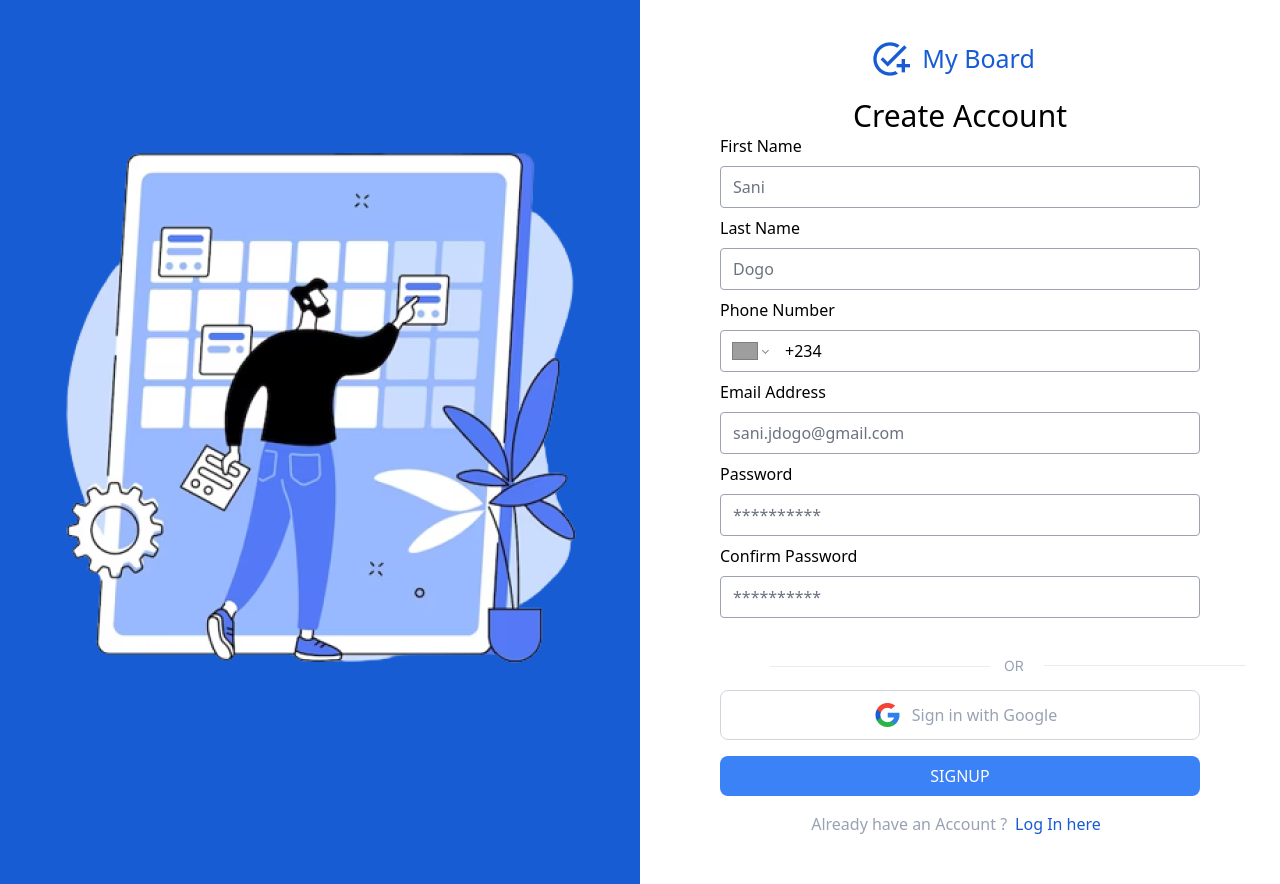
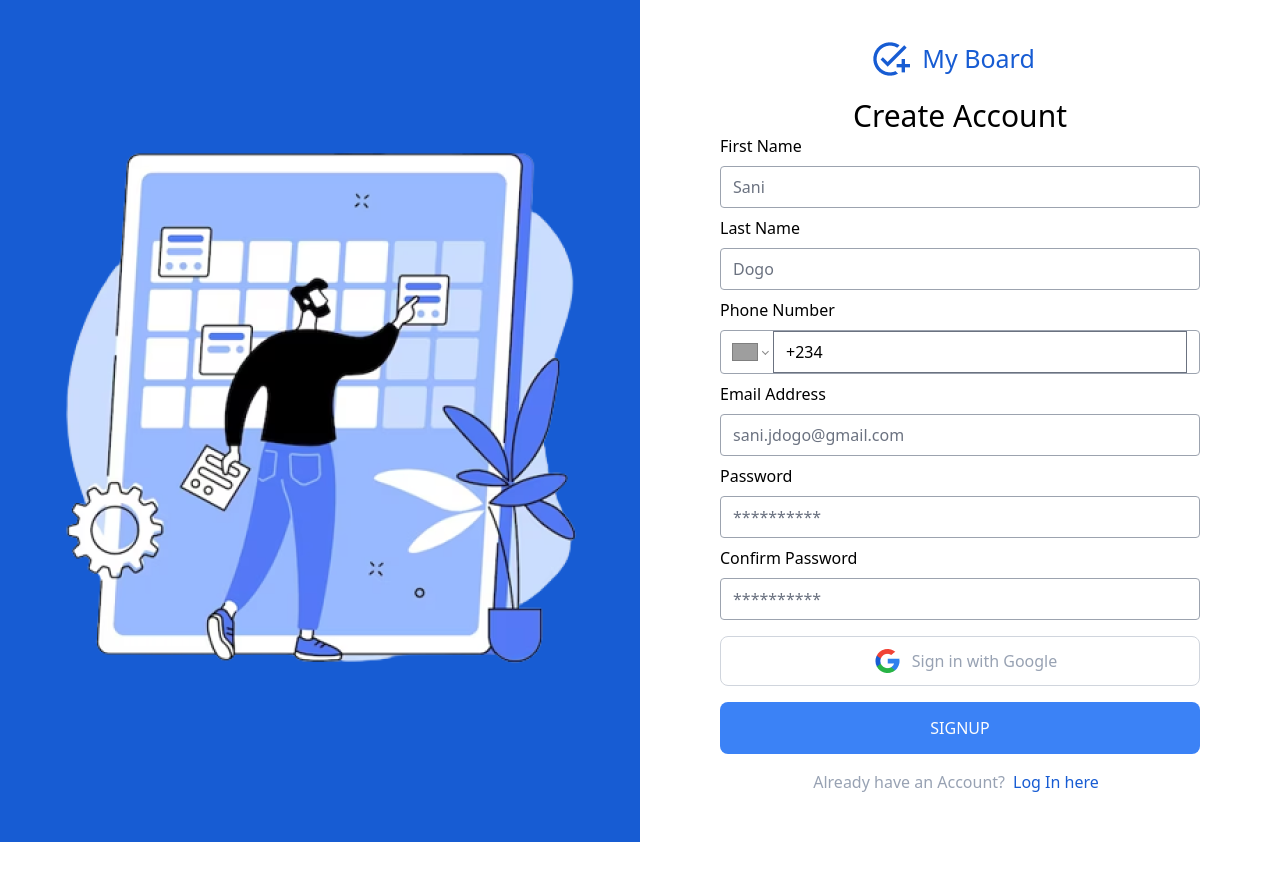
Before and after one commit to IsiomaNwobi1/myboard, a React (Vite) app in the folder my-board-app-fe/: page /signup in a window 1280 px wide. After the commit the page ends 842 px from the top, so only its background shows below. Built offline with nearby package versions, Linux system fonts and the light colour scheme; grey boxes are pictures that could not be loaded; a web font is replaced by a local one.

Commit message:
signup integration

```diff
--- a/my-board-app-fe/package.json
+++ b/my-board-app-fe/package.json
@@ -13,6 +13,7 @@
     "axios": "^1.6.8",
     "react": "^18.2.0",
     "react-dom": "^18.2.0",
+    "react-modal": "^3.16.1",
     "react-phone-number-input": "^3.3.12",
     "react-router-dom": "^6.22.3"
   },
--- /dev/null
+++ b/my-board-app-fe/src/components/Signup/Loader.jsx
@@ -0,0 +1,52 @@
+import React from 'react'
+
+const Loader = () => {
+  return (
+    <>
+      <div style={{ width: '100%', paddingTop: '4rem', display: 'flex', justifyContent: 'center' }}>
+            <svg
+                style={{
+                    width: '200px',
+                    height: 'auto',
+                    display: 'block',
+                    margin: 'auto',
+                    strokeDasharray: '500',
+                    strokeDashoffset: '500',
+                    animation: 'draw-and-undo-logo 10s linear infinite, pulse 1.5s ease-in-out infinite',
+                }}
+                viewBox="0 0 50 50"
+                xmlns="http://www.w3.org/2000/svg"
+            >
+                <path
+                    d="M33.6667 5.63334L14.65 24.6667L7.58334 17.6L9.93334 15.25L14.65 19.9667L31.3167 3.30001L33.6667 5.63334ZM17 30.3333C9.65001 30.3333 3.66668 24.35 3.66668 17C3.66668 9.65001 9.65001 3.66668 17 3.66668C19.6167 3.66668 22.0667 4.43334 24.1333 5.75001L26.55 3.33334C23.8333 1.45001 20.55 0.333344 17 0.333344C7.80001 0.333344 0.333344 7.80001 0.333344 17C0.333344 26.2 7.80001 33.6667 17 33.6667C19.8833 33.6667 22.6 32.9333 24.9667 31.6333L22.4667 29.1333C20.8 29.9 18.95 30.3333 17 30.3333ZM28.6667 22H23.6667V25.3333H28.6667V30.3333H32V25.3333H37V22H32V17H28.6667V22Z"
+                    fill="none"
+                    stroke="#fff"
+                    strokeWidth=".6"
+                />
+            </svg>
+            <style>
+                {`
+                    @keyframes draw-and-undo-logo {
+                        0%, 100% {
+                            stroke-dashoffset: 500;
+                        }
+                        50% {
+                            stroke-dashoffset: 0;
+                        }
+                    }
+                    @keyframes pulse {
+                        0%, 100% {
+                            transform: scale(1);
+                        }
+                        50% {
+                            transform: scale(1.2);
+                        }
+                    }
+                `}
+            </style>
+        </div>
+    </>
+  )
+}
+
+export default Loader
--- a/my-board-app-fe/src/components/Signup/RightSection.jsx
+++ b/my-board-app-fe/src/components/Signup/RightSection.jsx
@@ -1,35 +1,178 @@
-import React, { useState } from 'react'
+
+// import './RightSection.css';
+import React, { useState } from 'react';
+import axios from 'axios';
 import Logo from '../../assets/images/my-board-logo.png';
 import Google from '../../assets/images/Google.png';
+import PhoneInput from 'react-phone-number-input';
 import 'react-phone-number-input/style.css';
-import PhoneInput from 'react-phone-number-input';
-import "./RightSetion.css";
-import {Link} from 'react-router-dom'
+import { Link } from 'react-router-dom';
+import Modal from 'react-modal';
+import Loader from '../Signup/Loader'
 
 
+Modal.setAppElement('#root'); // This line is for accessibility reasons
+
 export const RightSection = () => {
-    const [value, setValue] = useState();
+    const [isLoading, setIsLoading] = useState(false);
+    const [firstName, setFirstName] = useState('');
+    const [lastName, setLastName] = useState('');
+    const [phoneNumber, setPhone] = useState('');
+    const [email, setEmail] = useState('');
+    const [password, setPassword] = useState('');
+    const [confirmPassword, setConfirmPassword] = useState('');
+    const [modalIsOpen, setModalIsOpen] = useState(false);
+    const [modalMessage, setModalMessage] = useState('');
+
+    const handleSubmit = async (e) => {
+        e.preventDefault();
+        setIsLoading(true); // Start loading
+
+        // Check for empty fields
+        if (!firstName.trim()) {
+        setModalMessage('First Name cannot be empty');
+        setIsLoading(false);
+        setModalIsOpen(true);
+        return;
+        }
+        if (!lastName.trim()) {
+        setModalMessage('Last Name cannot be empty');
+        setIsLoading(false);
+        setModalIsOpen(true);
+        return;
+        }
+        if (!phoneNumber.trim()) {
+        setModalMessage('Phone Number cannot be empty');
+        setIsLoading(false);
+        setModalIsOpen(true);
+        return;
+        }
+        if (!email.trim()) {
+        setModalMessage('Email Address cannot be empty');
+        setIsLoading(false);
+        setModalIsOpen(true);
+        return;
+        }
+        if (!password.trim()) {
+        setModalMessage('Password cannot be empty');
+        setIsLoading(false);
+        setModalIsOpen(true);
+        return;
+        }
+        if (!confirmPassword.trim()) {
+        setModalMessage('Confirm Password cannot be empty');
+        setIsLoading(false);
+        setModalIsOpen(true);
+        return;
+        }
+
+        if (password !== confirmPassword) {
+        setModalMessage('Passwords do not match!');
+        setIsLoading(false); // Stop loading
+        setModalIsOpen(true);
+        return;
+        }
+
+        // Check password length
+        if (password.length < 8) {
+        setModalMessage('Password must be at least 8 characters long');
+        setIsLoading(false); // Stop loading
+        setModalIsOpen(true);
+        return;
+        }
+
+        if (password !== confirmPassword) {
+            setModalMessage('Passwords do not match!');
+            setIsLoading(false); // Stop loading
+            // Use a callback to open the modal only after the message state has updated
+            setModalIsOpen(true);
+            return;
+        }
+
+        try {
+            const response = await axios.post('http://localhost:8080/api/v1/auth/register', {
+                firstName,
+                lastName,
+                phoneNumber,
+                email,
+                password
+            });
+            setIsLoading(false); // Stop loading before setting the modal message
+            console.log("Response received: ", response.data);
+
+            setModalMessage(response.data.responseMessage);
+            setModalIsOpen(true);
+
+            // Using a timeout to ensure the message updates before the modal opens
+            setTimeout(() => setModalIsOpen(true), 0);
+
+        } catch (error) {
+            setIsLoading(false); // Stop loading on error
+            console.log("Error received: ", error);
+
+            let message = error.response ? error.response.data.responseMessage : 'Unknown error';
+            setModalMessage(message);
+            setModalIsOpen(true);
+        }
+    };
+
+    const customStyles = {
+        content: {
+            top: '50%',
+            left: '50%',
+            right: 'auto',
+            bottom: 'auto',
+            marginRight: '-50%',
+            transform: 'translate(-50%, -50%)',
+            border: 'none',
+            background: 'none',
+            padding: 0,
+        },
+        overlay: {
+            backgroundColor: 'rgba(0, 0, 0, 0.75)'
+        }
+    };
+
+    const closeModal = () => {
+        setModalIsOpen(false);
+    };
 
     return (
         <div className='py-10 px-20'>
-        <div className='flex items-center justify-center'>
+                {isLoading && (
+                <div style={{
+                    position: 'fixed', top: 0, left: 0, width: '100%', height: '100%',
+                    display: 'flex', justifyContent: 'center', alignItems: 'center',
+                    backgroundColor: 'rgba(0, 0, 0, 0.75)'
+                }}>
+                    <Loader />
+                </div>
+            )}            <div className='flex items-center justify-center'>
                 <img src={Logo} alt='logo'/>
                 <p className='px-3 text-[#175CD3] text-[25px]'>My Board</p>
             </div>
 
-        <div>
-        <h2 className='flex items-center justify-center pt-5 text-3xl w-200 h-34'>Create Account</h2>
-        </div>
-        <div>
+            <h2 className='flex items-center justify-center pt-5 text-3xl'>Create Account</h2>
 
+            <form onSubmit={handleSubmit}>
                 <div className=''>
                     <label>First Name</label>
-      <input className='border bottom-3 rounded w-full flex items-center border-gray-400 mt-2 mb-2' placeholder='Sani'/>
+                    <input
+                        value={firstName}
+                        onChange={(e) => setFirstName(e.target.value)}
+                        className='border bottom-3 rounded w-full flex items-center border-gray-400 mt-2 mb-2'
+                        placeholder='Sani'
+                    />
                 </div>
 
                 <div>
                     <label>Last Name</label>
-      <input className='border bottom-3 border-gray-400 rounded w-full mt-2 mb-2' placeholder='Dogo'/>
+                    <input
+                        value={lastName}
+                        onChange={(e) => setLastName(e.target.value)}
+                        className='border bottom-3 border-gray-400 rounded w-full mt-2 mb-2'
+                        placeholder='Dogo'
+                    />
                 </div>
 
                 <div>
@@ -37,53 +180,73 @@ export const RightSection = () => {
                     <PhoneInput
                         international
                         defaultCountry='NG'
-          value={value}
-          onChange={setValue}
-          className='border bottom-3 border-gray-400 rounded w-full px-3 mt-2 mb-2'/>
+                        value={phoneNumber}
+                        onChange={setPhone}
+                        className='border bottom-3 border-gray-400 rounded w-full px-3 mt-2 mb-2'
+                    />
                 </div>
 
                 <div>
                     <label>Email Address</label>
-      <input className='border bottom-3 border-gray-400 rounded w-full mt-2 mb-2' placeholder='sani.jdogo@gmail.com' type='email'/>
+                    <input
+                        value={email}
+                        onChange={(e) => setEmail(e.target.value)}
+                        type='email'
+                        className='border bottom-3 border-gray-400 rounded w-full mt-2 mb-2'
+                        placeholder='sani.jdogo@gmail.com'
+                    />
                 </div>
 
                 <div>
                     <label>Password</label>
-      <input className='border bottom-3 border-gray-400 rounded w-full mt-2 mb-2' placeholder='**********' type='password'/>
+                    <input
+                        value={password}
+                        onChange={(e) => setPassword(e.target.value)}
+                        type='password'
+                        className='border bottom-3 border-gray-400 rounded w-full mt-2 mb-2'
+                        placeholder='**********'
+                    />
                 </div>
 
                 <div>
                     <label>Confirm Password</label>
-      <input className='border bottom-3 border-gray-400  rounded w-full mt-2 mb-2' placeholder='**********' type='password'/>
-    </div>
-    </div>
-
-        <div className="m-[30px_6px_6px_50px] flex flex-row justify-between w-[476px] box-sizing-border">
-            <div className="flex flex-row box-sizing-border">
-              <div className="m-[10px_14px_9px_0] flex flex-row justify-center w-[220px] h-[1px] box-sizing-border">
-                <div className="bg-[#EAEBEC] w-full h-[1px]">
-                </div>
-              </div>
-              <span className="break-words font-['Inter'] font-[var(--button-normal-14-font-weight,400)] text-[14px] leading-[var(--button-normal-14-line-height,1.429)] text-[var(--grey-400,#98A2B3)]">
-                OR
-              </span>
-            </div>
-            <div className="m-[9px_0_10px_0] flex flex-row justify-center w-[202px] h-[1px] box-sizing-border">
-              <div className="bg-[#EAEBEC] w-full h-[1px]">
-              </div>
-            </div>
+                    <input
+                        value={confirmPassword}
+                        onChange={(e) => setConfirmPassword(e.target.value)}
+                        type='password'
+                        className='border bottom-3 border-gray-400 rounded w-full mt-2 mb-2'
+                        placeholder='**********'
+                    />
                 </div>
 
                 <div className='flex items-center  justify-center w-full'>
                     <button className="flex items-center justify-center flex-row rounded-lg mt-2 mb-2 bg-white py-3 w-full border text-[#98A2B3] border-[#D0D5DD] border-3">
-            <img src={Google} className='px-3'></img>Sign in with Google</button>
+                        <img src={Google} alt="Google sign-in" className='px-3' />
+                        Sign in with Google
+                    </button>
                 </div>
 
-    <div className='flex items-center  justify-center mt-2 mb-2'>
-        <button className="buttoun w-full text-[#FCFCFD]"><Link to ='/login'>SIGNUP</Link></button>
+                <div className='flex items-center justify-center mt-2 mb-2'>
+                    <button type="submit" className="buttoun w-full text-[#FCFCFD] h-[3.3rem]">SIGNUP</button>
                 </div>
-    <p className='flex items-center  justify-center text-[#98A2B3]'>Already  have an Account ?<span className='text-[#175CD3] m-2'><Link to= '/login'>Log In here</Link></span></p>
+            </form>
 
+            <Modal
+                isOpen={modalIsOpen}
+                onRequestClose={closeModal}
+                style={customStyles}
+                contentLabel="Registration Message"
+            >
+                <div className='bg-white rounded-lg overflow-hidden shadow-lg'>
+                    <div className='bg-[#175CD3] text-white text-lg p-3'>Message</div>
+                    <div className='p-5'>{modalMessage}</div>
+                    <div className='flex justify-end p-3'>
+                        <button onClick={closeModal} className='bg-red-500 text-white py-2 px-4 rounded-lg'>Close</button>
                     </div>
-  )
-}
+                </div>
+            </Modal>
+
+            <p className='flex items-center justify-center text-[#98A2B3]'>Already have an Account? <span className='text-[#175CD3] m-2'><Link to='/login'>Log In here</Link></span></p>
+        </div>
+    );
+};
```
Also changed, not shown: 1 other file (tests, documents, lock files or other folders). Lines whose indentation alone changed are shown as unchanged.
